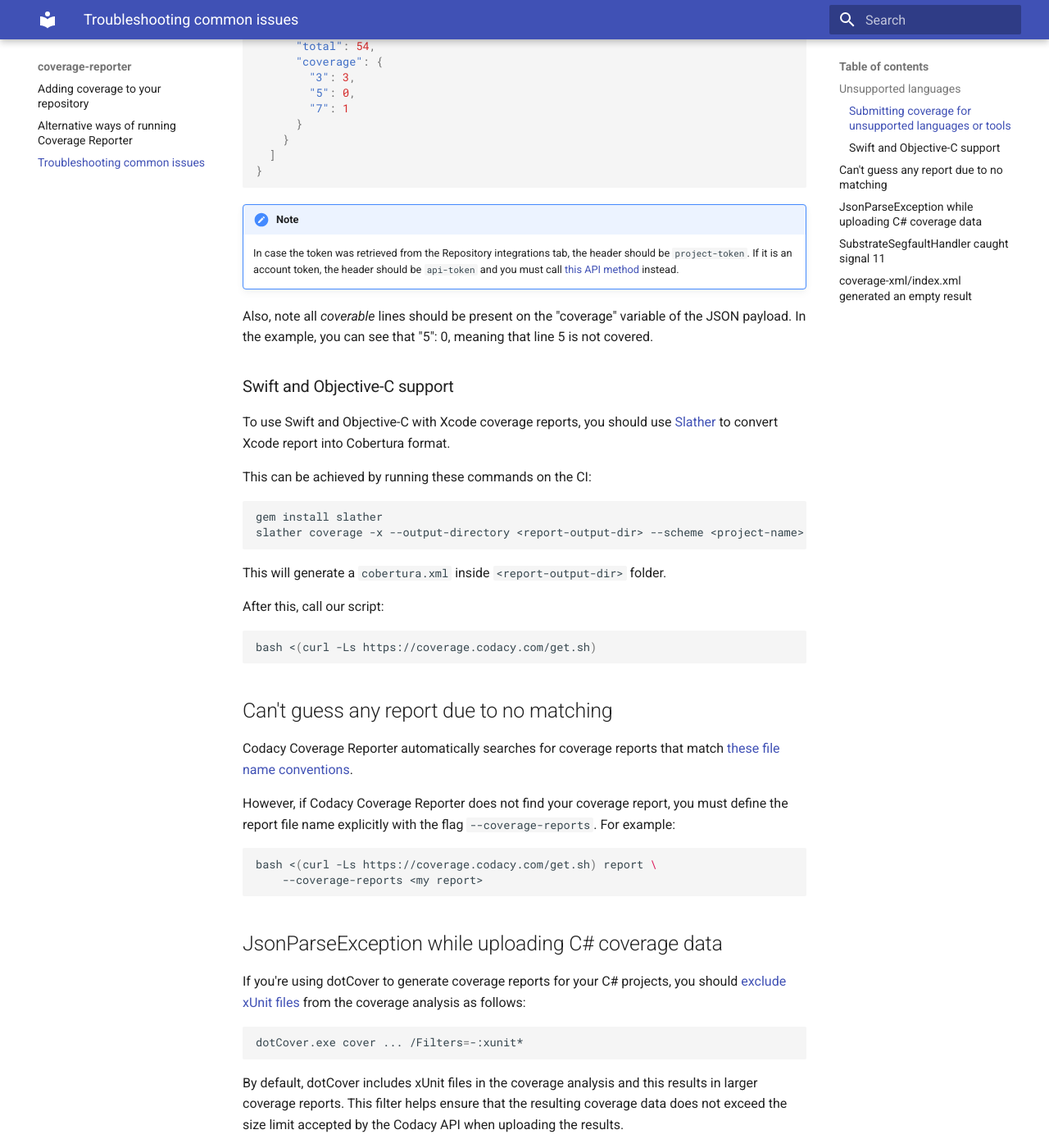
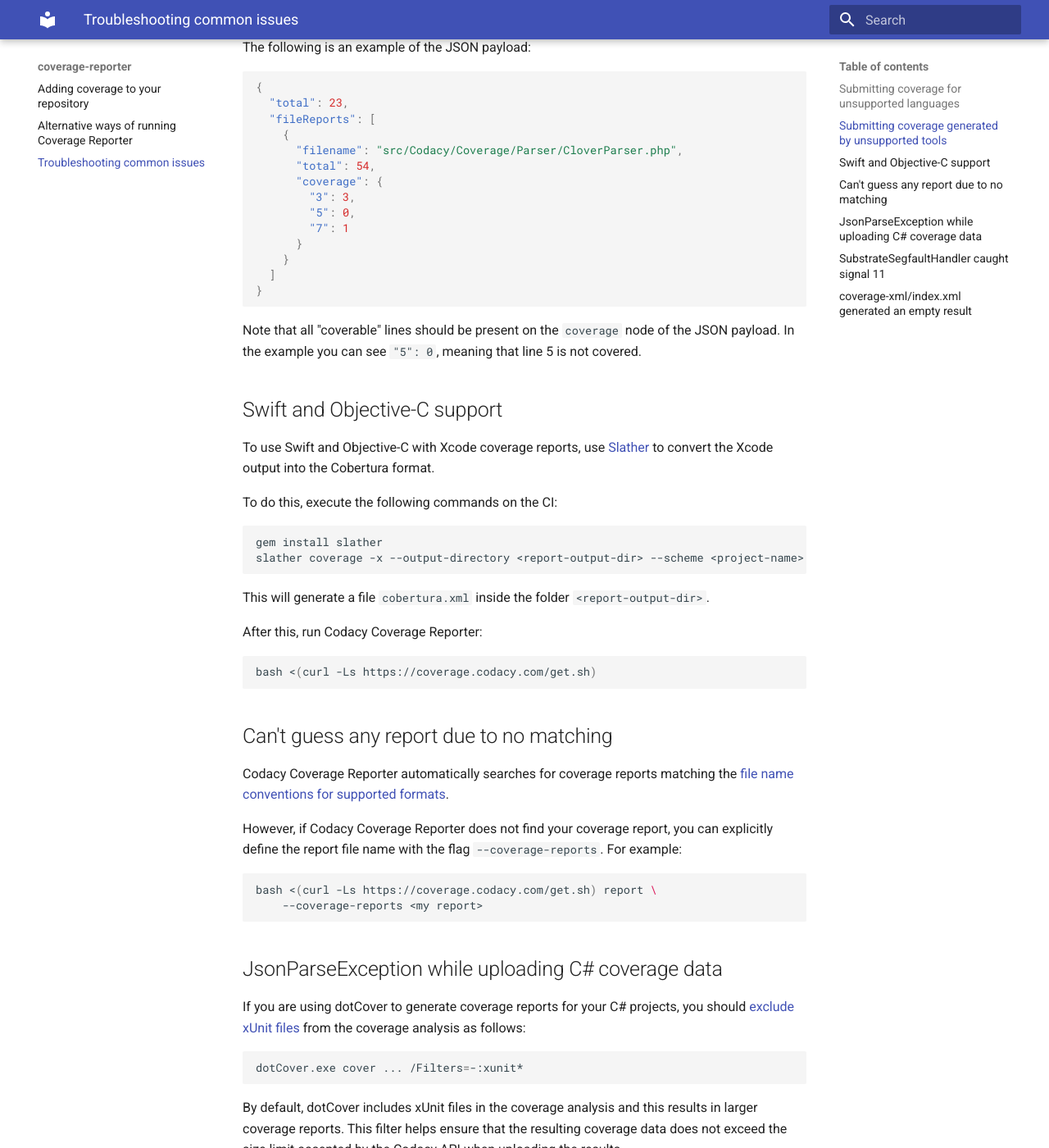
Before and after one commit to codacy/codacy-coverage-reporter, an MkDocs documentation site: the page built from docs/troubleshooting-common-issues.md, in a window 1280 px wide and 1400 px high, scrolled down 537 px. Shown: the whole window at 82% size. Built offline with MkDocs 1.6.1 and Material for MkDocs 9.7.7, drawn with Linux system fonts in a browser that asks for light colours; some of the changed text lies outside the part shown.

Commit message:
Edit and review troubleshooting-common-issues.md

````diff
--- a/docs/troubleshooting-common-issues.md
+++ b/docs/troubleshooting-common-issues.md
@@ -1,12 +1,16 @@
 # Troubleshooting common issues
 
-## Unsupported languages
+The sections below provide instructions or workarounds to overcome common issues while using Codacy Coverage Reporter.
+
+## Submitting coverage for unsupported languages
 
 If your language is not in the list of supported languages, you can still send coverage to Codacy. You can do it by providing the correct `--language` name and then add the `--force-language` flag.
 
-### Submitting coverage for unsupported languages or tools
+## Submitting coverage generated by unsupported tools
 
-If your language or build tool isn't supported yet, you can send the coverage data directly through the Codacy API. You can check the endpoint in the [API documentation](https://api.codacy.com/swagger#savecoverage) and an example of the JSON payload below.
+If the coverage report format of your coverage tool isn't supported yet, you can send the coverage data directly by calling the Codacy API endpoint [saveCoverage](https://api.codacy.com/swagger#savecoverage) (when using a project API Token) or [saveCoverageWithProjectName](https://api.codacy.com/swagger#savecoveragewithprojectname) (when using an account API Token).
+
+The following is an example of the JSON payload:
 
 ```json
 {
@@ -25,25 +29,22 @@
 }
 ```
 
-!!! note
-    In case the token was retrieved from the Repository integrations tab, the header should be `project-token`. If it is an account token, the header should be `api-token` and you must call [this API method](https://api.codacy.com/swagger#savecoveragewithprojectname) instead.
+Note that all "coverable" lines should be present on the `coverage` node of the JSON payload. In the example you can see `"5": 0`, meaning that line 5 is not covered.
 
-Also, note all _coverable_ lines should be present on the "coverage" variable of the JSON payload. In the example, you can see that "5": 0, meaning that line 5 is not covered.
+## Swift and Objective-C support {: id="swift-objectivec-support"}
 
-### Swift and Objective-C support {: id="swift-objectivec-support"}
+To use Swift and Objective-C with Xcode coverage reports, use [Slather](https://github.com/SlatherOrg/slather) to convert the Xcode output into the Cobertura format.
 
-To use Swift and Objective-C with Xcode coverage reports, you should use [Slather](https://github.com/SlatherOrg/slather) to convert Xcode report into Cobertura format.
-
-This can be achieved by running these commands on the CI:
+To do this, execute the following commands on the CI:
 
 ```bash
 gem install slather
 slather coverage -x --output-directory <report-output-dir> --scheme <project-name> <project-name>.xcodeproj
 ```
 
-This will generate a `cobertura.xml` inside `<report-output-dir>` folder.
+This will generate a file `cobertura.xml` inside the folder `<report-output-dir>`.
 
-After this, call our script:
+After this, run Codacy Coverage Reporter:
 
 ```bash
 bash <(curl -Ls https://coverage.codacy.com/get.sh)
@@ -51,18 +52,18 @@
 
 ## Can't guess any report due to no matching
 
-  Codacy Coverage Reporter automatically searches for coverage reports that match [these file name conventions](index.md#generating-coverage).
+Codacy Coverage Reporter automatically searches for coverage reports matching the [file name conventions for supported formats](index.md#generating-coverage).
 
-  However, if Codacy Coverage Reporter does not find your coverage report, you must define the report file name explicitly with the flag `--coverage-reports`. For example:
+However, if Codacy Coverage Reporter does not find your coverage report, you can explicitly define the report file name with the flag `--coverage-reports`. For example:
 
-  ```bash
-  bash <(curl -Ls https://coverage.codacy.com/get.sh) report \
-      --coverage-reports <my report>
-  ```
+```bash
+bash <(curl -Ls https://coverage.codacy.com/get.sh) report \
+    --coverage-reports <my report>
+```
 
 ## JsonParseException while uploading C# coverage data
 
-If you're using dotCover to generate coverage reports for your C# projects, you should [exclude xUnit files](https://www.jetbrains.com/help/dotcover/Running_Coverage_Analysis_from_the_Command_LIne.html#filters_cmd) from the coverage analysis as follows:
+If you are using dotCover to generate coverage reports for your C# projects, you should [exclude xUnit files](https://www.jetbrains.com/help/dotcover/Running_Coverage_Analysis_from_the_Command_LIne.html#filters_cmd) from the coverage analysis as follows:
 
 ```bash
 dotCover.exe cover ... /Filters=-:xunit*
@@ -72,7 +73,7 @@
 
 ## SubstrateSegfaultHandler caught signal 11
 
-If you are experiencing segmentation faults uploading the coverage (due to [oracle/graal#624](https://github.com/oracle/graal/issues/624)), do this before running the reporter, as a workaround:
+If you are experiencing segmentation faults when uploading the coverage results due to [oracle/graal#624](https://github.com/oracle/graal/issues/624), execute the following command before running the reporter, as a workaround:
 
 ```sh
 echo "$(dig +short api.codacy.com | tail -n1) api.codacy.com" >> /etc/hosts
@@ -80,7 +81,8 @@
 
 ## coverage-xml/index.xml generated an empty result
 
-If you are using PHPUnit version 5 or above to generate your coverage report, you must output the report using the clover format. The codacy-coverage-reporter supports the PHPUnit xml format only for versions equal or lower than 4.
-You can change the output format by replacing the `--coverage-xml <dir>` flag by `--coverage-clover <file>`.
+If you are using PHPUnit version 5 or above to generate your coverage report, you must output the report using the Clover format. Codacy Coverage Reporter supports the PHPUnit XML format only for versions 4 and older.
 
-For more information on the PHPUnit command line check [here](https://phpunit.readthedocs.io/en/9.1/textui.html).
+To change the output format replace the flag `--coverage-xml <dir>` with `--coverage-clover <file>` when executing `phpunit`.
+
+See [PHPUnit command-line documentation](https://phpunit.readthedocs.io/en/latest/textui.html) for more information.
````
